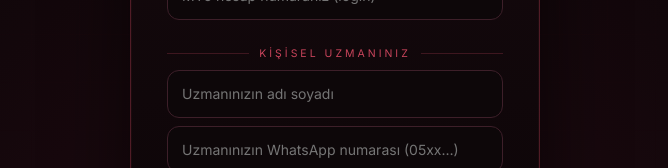
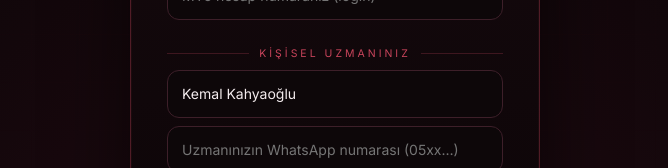
Before and after one commit to kemalkahyaoglu/kemalkahyaoglu.github.io, a plain HTML site: page index.html in a window 1280 px wide. Shown: the part 590-758 px from the top of the page, without its empty margins (305-973 px from the left). Drawn offline with nearby package versions, Linux system fonts and the light colour scheme.

Commit message:
Add files via upload

```diff
--- a/index.html
+++ b/index.html
@@ -1742,6 +1742,7 @@ function initGate(){
   const py = getYat(); if (py){ $("#gateYatAd").value = py.ad; $("#gateYatLogin").value = py.login; }
   const pre = getUz(); if (pre){ $("#gateUzAd").value = pre.ad; $("#gateUzTel").value = pre.tel; }
   if (CONFIG.sabitUzman && CONFIG.sabitUzman.tel) $("#gateUzWrap").style.display = "none";
+  else if (CONFIG.sabitUzman && CONFIG.sabitUzman.ad && !$("#gateUzAd").value) $("#gateUzAd").value = CONFIG.sabitUzman.ad;   // ad hazır gelir, numarayı yatırımcı yazar
   setTimeout(() => $("#gatePw").focus(), 300);
   $("#gateForm").onsubmit = async e => {
     e.preventDefault();
```
